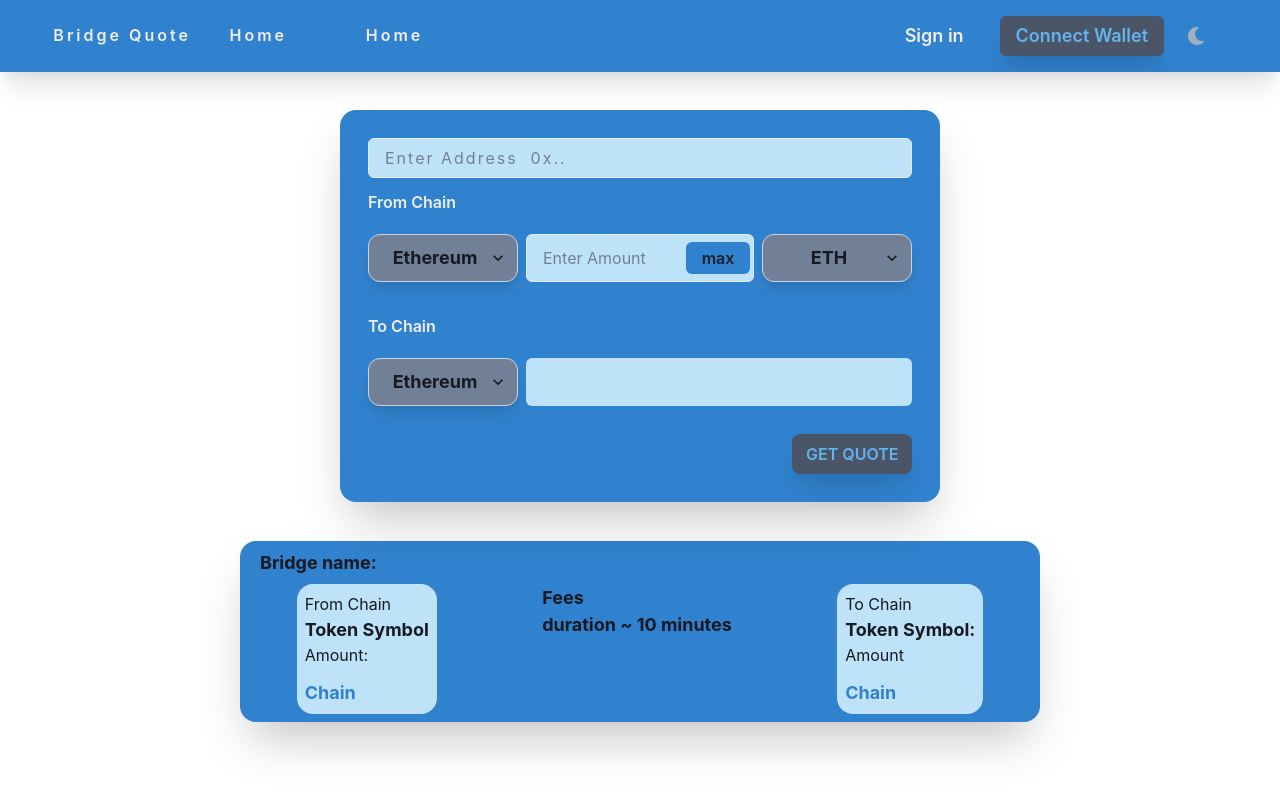
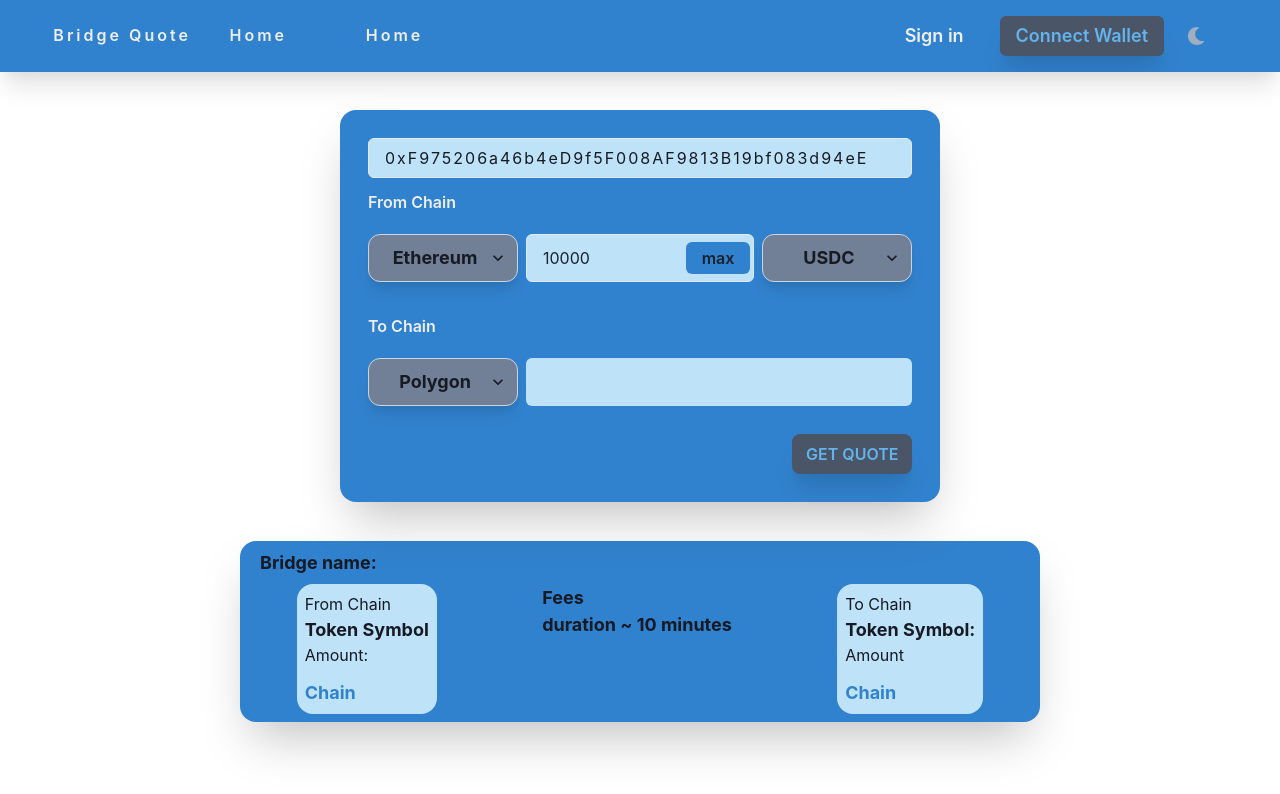
Before and after one commit to SabeloMkhwanzi/defilux, a Next.js app: page / in a window 1280 px wide. Shown: the top 794 px of the page. Built offline with nearby package versions, Linux system fonts and the light colour scheme; no server answers.

Commit message:
Convert inputs to controlled

```diff
--- a/component/GetQuotes/BridgeUX/index.js
+++ b/component/GetQuotes/BridgeUX/index.js
@@ -12,7 +12,7 @@ import {
   Text,
 } from "@chakra-ui/react";
 
-export default function BridgeUX({ getQuotes, setParams }) {
+export default function BridgeUX({ getQuotes, params, setParams }) {
   const InputBgColorMode = useColorModeValue("blue.100", "gray.700");
   const InputTextColorMode = useColorModeValue("gray.900", "white");
   const ButtonColorMode1 = useColorModeValue("gray.500", "#303E46");
@@ -49,6 +49,7 @@ export default function BridgeUX({ getQuotes, setParams }) {
               placeholder="Enter Address  0x.."
               mx="auto"
               color={TextInputColorMode}
+              value={params.fromUserAddress}
               onChange={({ target }) =>
                 setParams((prev) => ({
                   ...prev,
@@ -81,6 +82,7 @@ export default function BridgeUX({ getQuotes, setParams }) {
                 color={InputTextColorMode}
                 fontWeight="bold"
                 fontSize="large"
+                value={params.fromChainId}
                 onChange={({ target }) =>
                   setParams((prev) => ({
                     ...prev,
@@ -121,6 +123,7 @@ export default function BridgeUX({ getQuotes, setParams }) {
                   bg={InputBgColorMode}
                   height={12}
                   name="tokenAmount"
+                  value={params.tokenAmount}
                   onChange={({ target }) =>
                     setParams((prev) => ({
                       ...prev,
@@ -150,6 +153,7 @@ export default function BridgeUX({ getQuotes, setParams }) {
                 color={InputTextColorMode}
                 fontWeight="bold"
                 fontSize="large"
+                value={params.fromTokenAddress}
                 onChange={({ target }) =>
                   setParams((prev) => ({
                     ...prev,
@@ -223,6 +227,7 @@ export default function BridgeUX({ getQuotes, setParams }) {
                   borderRadius="xl"
                   fontWeight="bold"
                   fontSize="large"
+                  value={params.toChainId}
                   onChange={({ target }) =>
                     setParams((prev) => ({
                       ...prev,
--- a/component/GetQuotes/index.js
+++ b/component/GetQuotes/index.js
@@ -1,6 +1,6 @@
 import { useState, useEffect } from "react";
 import axios from "axios";
-import { Box, Text, useColorModeValue } from "@chakra-ui/react";
+import { Box } from "@chakra-ui/react";
 import BridgeUX from "./BridgeUX";
 import QuoteResult from "./QuotesResults";
 import { formatParams } from "utils";
@@ -8,6 +8,7 @@ import { formatParams } from "utils";
 function GetQuotes() {
   const [items, setItems] = useState([]);
   console.log(items);
+
   const [params, setParams] = useState({
     fromUserAddress: "0xF975206a46b4eD9f5F008AF9813B19bf083d94eE",
     fromChain: "ethereum",
@@ -48,7 +49,7 @@ function GetQuotes() {
   return (
     <Box>
       <Box>
-        <BridgeUX getQuotes={getQuotes} setParams={setParams} />
+        <BridgeUX getQuotes={getQuotes} params={params} setParams={setParams} />
         <QuoteResult data={items} />
       </Box>
 
```
